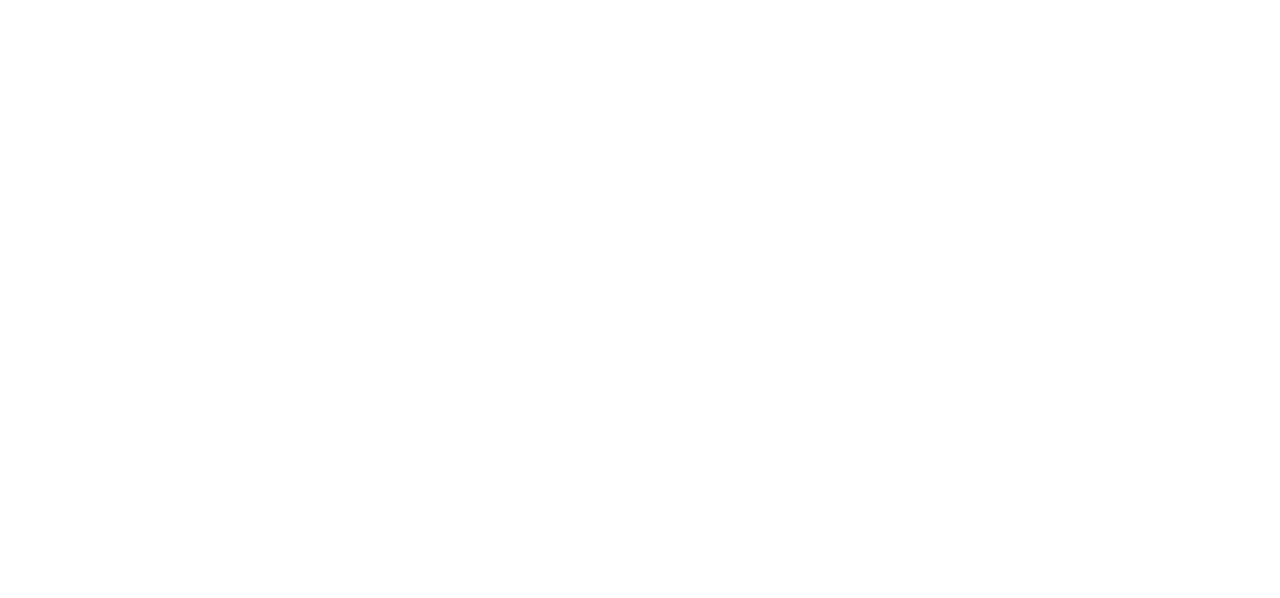
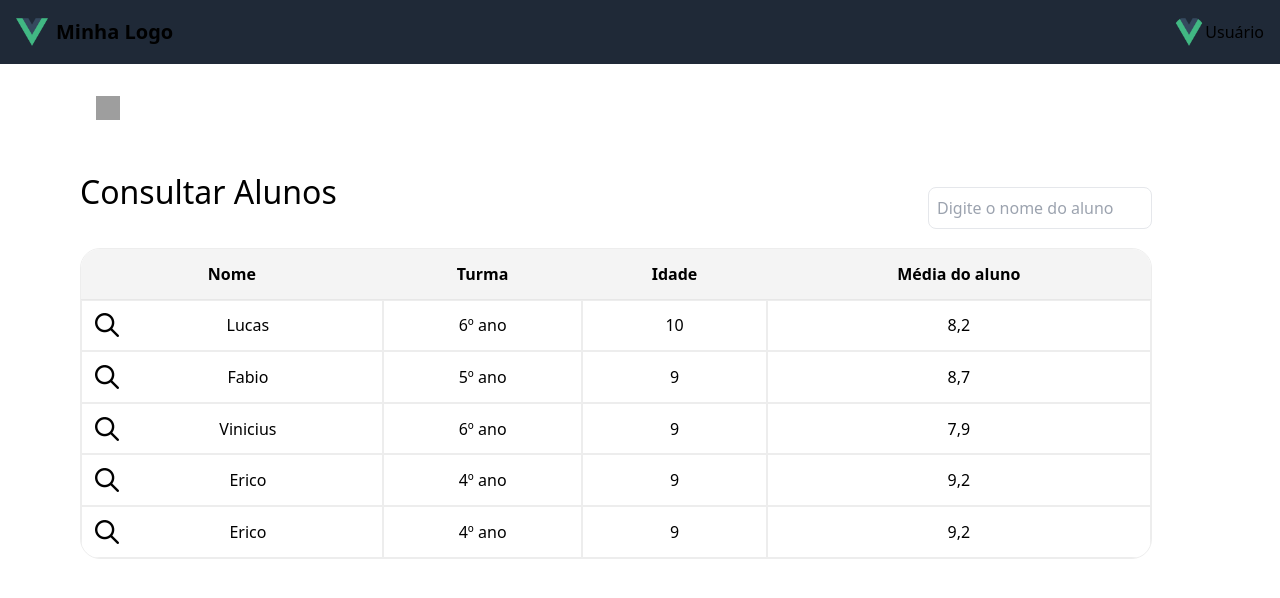
Before and after one commit to G10-P3/classifica-front, a Vue app: page /query-students in a window 1280 px wide. Before the commit this address had no page. Shown: the top 598 px of the page. Built offline with nearby package versions, Linux system fonts and the light colour scheme; grey boxes are pictures that could not be loaded.

Commit message:
feat: query students page

```diff
--- /dev/null
+++ b/src/pages/QueryStudents.vue
@@ -0,0 +1,270 @@
+<template>
+    <header>
+      <!-- Header principal -->
+      <HeaderClassifica />
+    </header>
+    <div class="page-container">
+      <div class="flex items-center justify-between p-4">
+        <!-- Botão de voltar -->
+        <button @click="goHome" class="flex items-center mr-4 return-button">
+          <span class="material-icons">
+            <img
+              :src="require('@/assets/returnIcon.png')"
+              alt="returnIcon"
+              class="return-icon"
+            />
+          </span>
+        </button>
+      </div>
+
+      <!-- Conteúdo da página -->
+      <div class="results-container">
+        <div class="header-container">
+          <h2>Consultar Alunos</h2>
+
+          <div class="flex justify-end filters">
+            <input
+              v-model="searchName"
+              type="text"
+              placeholder="Digite o nome do aluno"
+              class="w-56 p-2 border rounded-lg"
+            />
+          </div>
+        </div>
+
+        <table class="results-table">
+          <thead>
+            <tr>
+              <th>Nome</th>
+              <th>Turma</th>
+              <th>Idade</th>
+              <th>Média do aluno</th>
+            </tr>
+          </thead>
+          <tbody>
+            <tr
+              v-for="(row, index) in paginatedTableData"
+              :key="index"
+              @click="selectRow(index)"
+              :class="{ 'bg-blue-50': selectedRow === index }"
+            >
+              <td class="flex items-center justify-start gap-2">
+                <img
+                  :src="require('@/assets/search.png')"
+                  alt="search-icon"
+                  class="search-icon cursor-pointer"
+                  @click="goToDetails(row)"
+                />
+                <span class="text-center flex-1">{{ row.aluno }}</span>
+              </td>
+              <td>{{ row.turma }}</td>
+              <td>{{ row.idade }}</td>
+              <td>{{ row.media }}</td>
+            </tr>
+          </tbody>
+        </table>
+
+        <!-- Paginação -->
+        <div v-if="tableData.length > 10" class="pagination-controls flex justify-end mt-4">
+          <button
+            v-if="currentPage > 1"
+            @click="goToPreviousPage"
+            class="pagination-button"
+          >
+            Anterior
+          </button>
+          <span class="pagination-info">Página {{ currentPage }} de {{ totalPages }}</span>
+          <button
+            v-if="currentPage < totalPages"
+            @click="goToNextPage"
+            class="pagination-button"
+          >
+            Próxima
+          </button>
+        </div>
+      </div>
+    </div>
+  </template>
+
+  <script>
+  import HeaderClassifica from "@/components/organisms/HeaderClassifica.vue";
+
+  export default {
+    name: "QueryStudents",
+    components: {
+      HeaderClassifica,
+    },
+    data() {
+      return {
+        tableData: [
+          { aluno: "Lucas", turma: "6º ano", turno: "Manhã", idade: "10", media: "8,2" },
+          { aluno: "Fabio", turma: "5º ano", turno: "Manhã", idade: "9", media: "8,7" },
+          { aluno: "Vinicius", turma: "6º ano", turno: "Manhã", idade: "9", media: "7,9" },
+          { aluno: "Erico", turma: "4º ano", turno: "Manhã", idade: "9", media: "9,2" },
+          { aluno: "Erico", turma: "4º ano", turno: "Manhã", idade: "9", media: "9,2" },
+        ],
+        searchName: "", // Campo para busca pelo nome
+        selectedRow: null,
+        selectedTurma: "",
+        currentPage: 1,
+        itemsPerPage: 10,
+      };
+    },
+    computed: {
+      filteredTableData() {
+        // Filtro para nome e turma
+        return this.tableData.filter((row) => {
+          const nameMatch = row.aluno.toLowerCase().includes(this.searchName.toLowerCase());
+          const turmaMatch = !this.selectedTurma || row.turma === this.selectedTurma;
+          return nameMatch && turmaMatch;
+        });
+      },
+      paginatedTableData() {
+        const startIndex = (this.currentPage - 1) * this.itemsPerPage;
+        const endIndex = this.currentPage * this.itemsPerPage;
+        return this.filteredTableData.slice(startIndex, endIndex);
+      },
+      totalPages() {
+        return Math.ceil(this.filteredTableData.length / this.itemsPerPage);
+      },
+    },
+    methods: {
+      goHome() {
+        this.$router.push("/home-admin");
+      },
+      selectRow(index) {
+        this.selectedRow = this.selectedRow === index ? null : index;
+      },
+      goToDetails(row) {
+        this.$router.push({ path: "/details", query: { ref: row.aluno } });
+      },
+      goToPreviousPage() {
+        if (this.currentPage > 1) {
+          this.currentPage--;
+        }
+      },
+      goToNextPage() {
+        if (this.currentPage < this.totalPages) {
+          this.currentPage++;
+        }
+      },
+    },
+  };
+  </script>
+
+  <style scoped>
+  .page-container {
+    margin-left: 5rem;
+    margin-right: 8rem;
+  }
+
+  .return-icon {
+    margin-top: 1rem;
+    height: 1.5rem;
+    width: 1.5rem;
+  }
+
+  .results-container {
+    margin-top: 2rem;
+  }
+
+  .header-container {
+    display: flex;
+    justify-content: space-between;
+    align-items: center;
+  }
+
+  h2 {
+    font-size: 2rem;
+    margin-bottom: 2rem;
+  }
+
+  .filters {
+    display: flex;
+    align-items: center;
+    gap: 0.5rem;
+  }
+
+  select option {
+    color: black;
+  }
+
+  select {
+    padding: 0.4rem 0.8rem;
+    color: rgb(168, 159, 159);
+    border: 1px solid #cccccca6;
+    border-radius: 4px;
+    background-color: #fff;
+    font-size: 1rem;
+    transition: border-color 0.3s;
+  }
+
+  select:hover {
+    border-color: #aaa;
+  }
+
+  .datepicker-class {
+    border: none;
+    box-shadow: none;
+  }
+
+
+  select:focus {
+    outline: none;
+    border-color: #26303a88;
+    box-shadow: 0 0 3px rgba(5, 6, 7, 0.5);
+  }
+
+  .results-table {
+    border-collapse: separate;
+    width: 100%;
+    border: 1px solid #dddddd85;
+    text-align: center;
+    border-spacing: 0;
+    border-radius: 20px;
+    overflow: hidden;
+  }
+
+  .results-table th {
+    border-bottom: 1px solid #dddddd85;
+    padding: 0.8rem;
+  }
+
+  .results-table td {
+    border: 1px solid #dddddd85;
+    padding: 0.8rem;
+  }
+
+  .results-table th {
+    background-color: #f4f4f4;
+    font-weight: bold;
+  }
+
+  .results-table tbody tr:hover {
+    background-color: #f4f4f4;
+  }
+
+  .pagination-controls {
+    gap: 1rem;
+  }
+
+  .pagination-button {
+    background-color: #3490dc;
+    color: white;
+    padding: 0.2rem 0.9rem;
+    border: none;
+    border-radius: 4px;
+    cursor: pointer;
+    transition: background-color 0.3s;
+  }
+
+  .pagination-button:disabled {
+    background-color: #cbd5e0;
+    cursor: not-allowed;
+  }
+
+  .pagination-info {
+    font-size: 1rem;
+  }
+
+  </style>
--- a/src/router/index.js
+++ b/src/router/index.js
@@ -3,6 +3,7 @@
 import HomeAdmin from "@/pages/HomeAdmin.vue"; // Importe o componente HomeAdmin
 import QueryResults from "@/pages/QueryResults.vue";
 import QueryExams from "@/pages/QueryExams.vue";
+import QueryStudents from "@/pages/QueryStudents.vue";
 
 const routes = [
   {
@@ -24,6 +25,11 @@
     path: "/query-exams",
     name: "QueryExams",
     component: QueryExams,
+  },
+  {
+    path: "/query-students",
+    name: "QueryStudents",
+    component: QueryStudents,
   }
   // Redireciona para /login por padrão se o usuário acessar uma rota inexistente
   // {
```
Also changed, not shown: src/assets/search.png (added).
